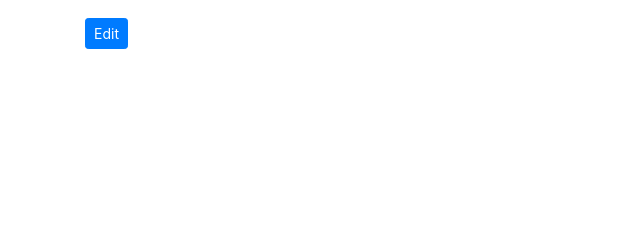
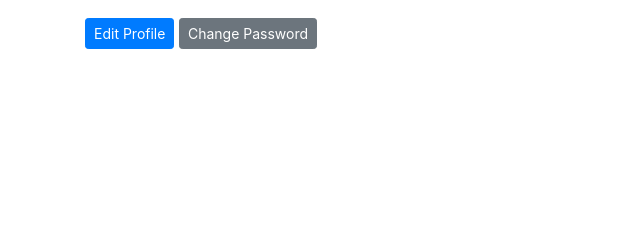
Before and after one commit to MKing301/django-project, a Django app: page /home/profile/ in a window 1280 px wide. Shown: the part 278-518 px from the top of the page, without its empty margins (0-640 px from the left). Run offline with Django 3.2, Linux system fonts and the light colour scheme; some libraries are stand-ins or nearby versions.

Commit message:
Update buttons on profile template

```diff
--- a/mysite/main/templates/main/profile.html
+++ b/mysite/main/templates/main/profile.html
@@ -8,6 +8,7 @@
         <p>First Name: {{ user.first_name }}</p>
         <p>Last Name: {{ user.last_name }}</p>
         <p>Email: {{ user.email }}</p>
-        <a href="/profile/edit/"  class="btn btn-sm btn-primary" role="button" type="submit">Edit</a>
+        <a href="/profile/edit/"  class="btn btn-sm btn-primary" role="button" type="submit">Edit Profile</a>
+        <a href="/accounts/password_change/"  class="btn btn-sm btn-secondary" role="button" type="submit">Change Password</a>
     </form>
 {% endblock %}
```
